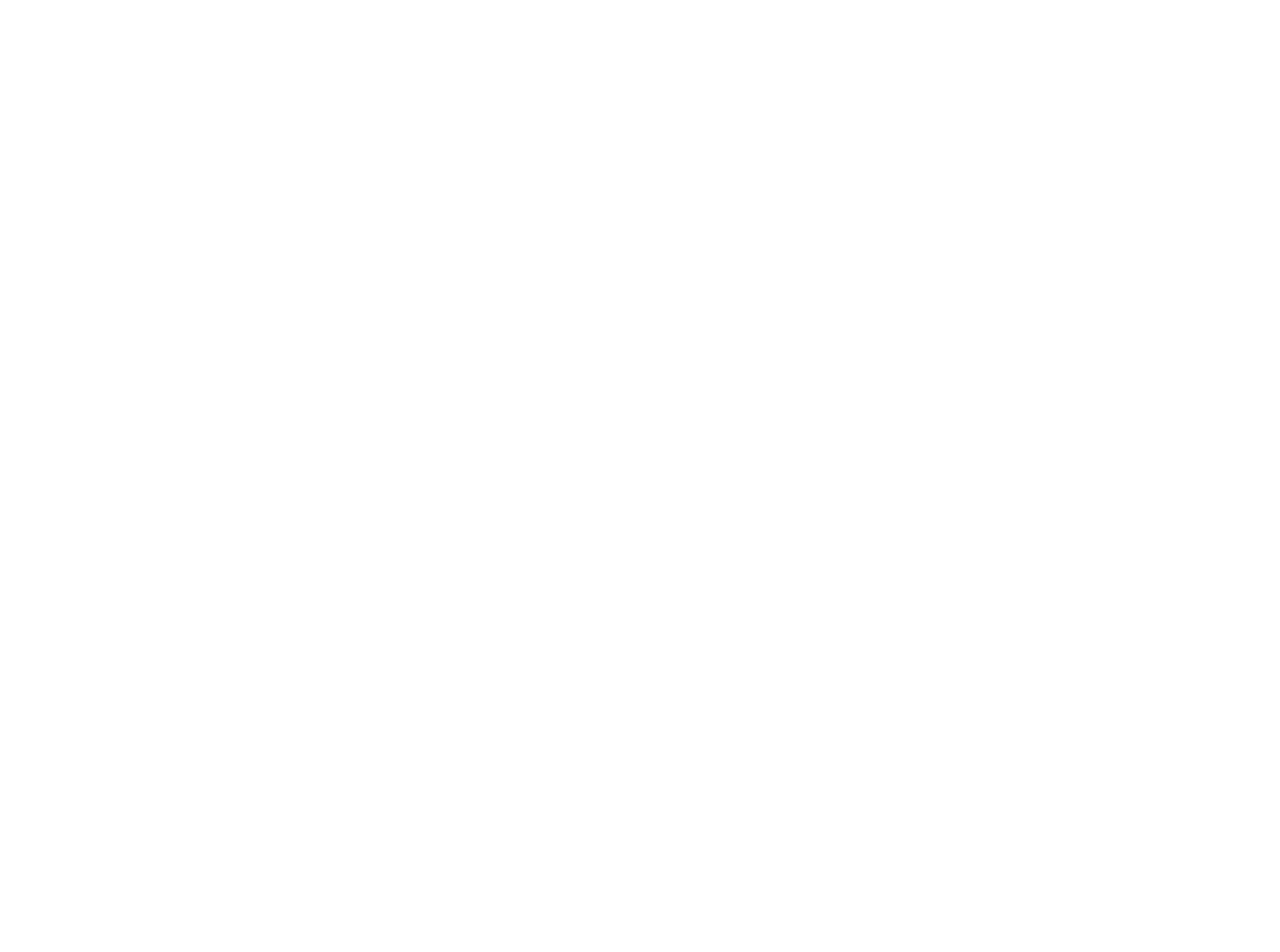
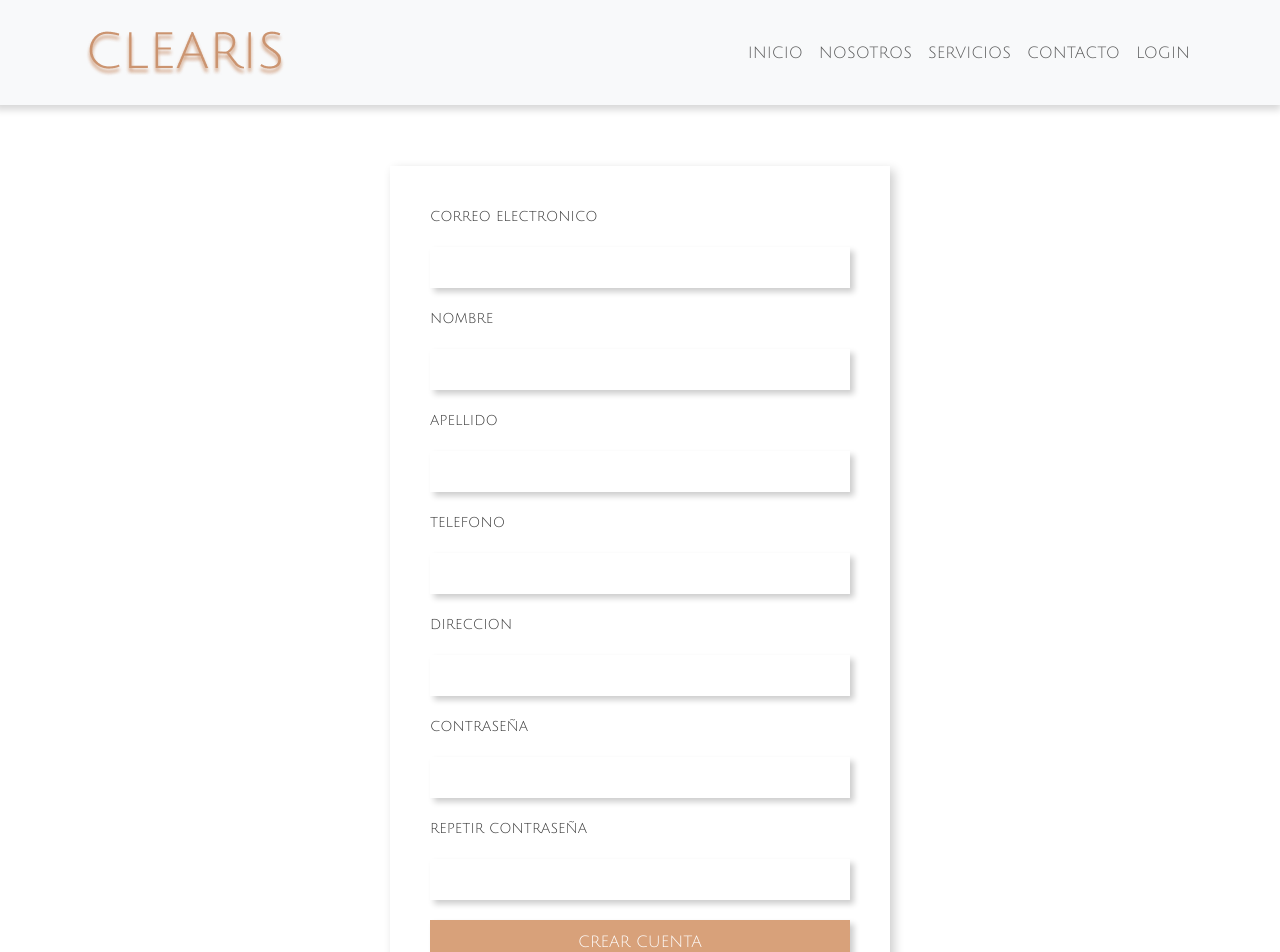
Before and after one commit to Giuul/TPI-2TUP1, a React (Vite) app: page /register in a window 1280 px wide. Before the commit this address had no page. Shown: the top 952 px of the page. Before the commit the page ends 800 px from the top, so only its background shows below. Built offline with nearby package versions, Linux system fonts and the light colour scheme.

Commit message:
register form

```diff
--- a/src/App.jsx
+++ b/src/App.jsx
@@ -6,7 +6,7 @@
 import Servicios from './pages/Servicios.jsx'
 import Contacto from './pages/Contacto.jsx'
 import Login from './pages/Login.jsx'
-
+import Register from "./pages/Register.jsx"
 
 function App() {
 
@@ -14,11 +14,12 @@
 
     <BrowserRouter>
       <Routes>
-        <Route path="/" element={<Home/>}/>
-        <Route path="/nosotros"  element={<Nosotros/>}/>
-        <Route path="/servicios" element={<Servicios/>}/>
-        <Route path="/contacto" element={<Contacto/>}/>
-        <Route path="/login" element={<Login/>}/>
+        <Route path="/" element={<Home />} />
+        <Route path="/nosotros" element={<Nosotros />} />
+        <Route path="/servicios" element={<Servicios />} />
+        <Route path="/contacto" element={<Contacto />} />
+        <Route path="/login" element={<Login />} />
+        <Route path="/register" element={<Register />} />
       </Routes>
     </BrowserRouter>
 
--- a/src/assets/styles/styles.css
+++ b/src/assets/styles/styles.css
@@ -119,3 +119,49 @@
     color: #d8a17a;
     text-decoration: none;
 }
+
+.register-container {
+    display: flex;
+    justify-content: center;
+    align-items: center;
+    height: 120vh;
+    background-color: #ffffff;
+}
+
+.register-form {
+    display: flex;
+    flex-direction: column;
+    gap: 20px;
+    width: 500px;
+    padding: 40px;
+    background-color: #fff;
+    box-shadow: 4px 4px 10px rgba(0, 0, 0, 0.2);
+    color: #333;
+}
+
+.register-form label {
+    font-size: 14px;
+    font-weight: 500;
+}
+
+.register-form input {
+    padding: 10px;
+    border: none;
+    box-shadow: 4px 4px 6px rgba(0, 0, 0, 0.2);
+    font-size: 14px;
+}
+
+.register-form button {
+    background-color: #d8a17a;
+    color: white;
+    border: none;
+    padding: 10px;
+    font-size: 16px;
+    cursor: pointer;
+    box-shadow: 4px 4px 6px rgba(0, 0, 0, 0.2);
+    transition: background-color 0.3s;
+}
+
+.register-form button:hover {
+    background-color: #b87e5d;
+}
--- /dev/null
+++ b/src/components/Form/RegisterForm.jsx
@@ -0,0 +1,88 @@
+import React, { useState } from 'react'
+
+const RegisterForm = ({ onSubmit }) => {
+
+    const [formData, setFormData] = useState({
+        email: "",
+        name: "",
+        lastname: "",
+        tel: "",
+        address: "",
+        password: "",
+        repPassword: ""
+    });
+
+
+    const handleChange = (e) => {
+        setFormData({
+            ...formData,
+            [e.target.name]: e.target.value
+        });
+    };
+
+    const handleSubmit = (e) => {
+        e.preventDefault();
+        onSubmit(formData);
+    };
+
+    return (
+        <div>
+            <div className="register-container">
+                <form className="register-form" onSubmit={handleSubmit}>
+                    <label>CORREO ELECTRONICO</label>
+                    <input
+                        type="email"
+                        name="email"
+                        value={formData.email}
+                        onChange={handleChange}
+                    />
+                    <label>NOMBRE</label>
+                    <input
+                        type="name"
+                        name="name"
+                        value={formData.name}
+                        onChange={handleChange}
+                    />
+                    <label>APELLIDO</label>
+                    <input
+                        type="lastname"
+                        name="lastname"
+                        value={formData.lastname}
+                        onChange={handleChange}
+                    />
+                    <label>TELEFONO</label>
+                    <input
+                        type="tel"
+                        name="tel"
+                        value={formData.tel}
+                        onChange={handleChange}
+                    />
+                    <label>DIRECCION</label>
+                    <input
+                        type="address"
+                        name="address"
+                        value={formData.address}
+                        onChange={handleChange}
+                    />
+                    <label>CONTRASEÑA</label>
+                    <input
+                        type="password"
+                        name="password"
+                        value={formData.password}
+                        onChange={handleChange}
+                    />
+                    <label>REPETIR CONTRASEÑA</label>
+                    <input
+                        type="repPassword"
+                        name="repPassword"
+                        value={formData.repPassword}
+                        onChange={handleChange}
+                    />
+                    <button type="submit">CREAR CUENTA</button>
+                </form>
+            </div>
+        </div>
+    );
+};
+
+export default RegisterForm;
--- /dev/null
+++ b/src/pages/Register.jsx
@@ -0,0 +1,14 @@
+import React from 'react'
+import RegisterForm from '../components/Form/RegisterForm'
+import ClearisNavbar from '../components/ClearisNavbar/ClearisNavbar';
+
+const Register = () => {
+    return (
+        <div>
+            <ClearisNavbar />
+            <RegisterForm />
+        </div>
+    );
+};
+
+export default Register;
```
